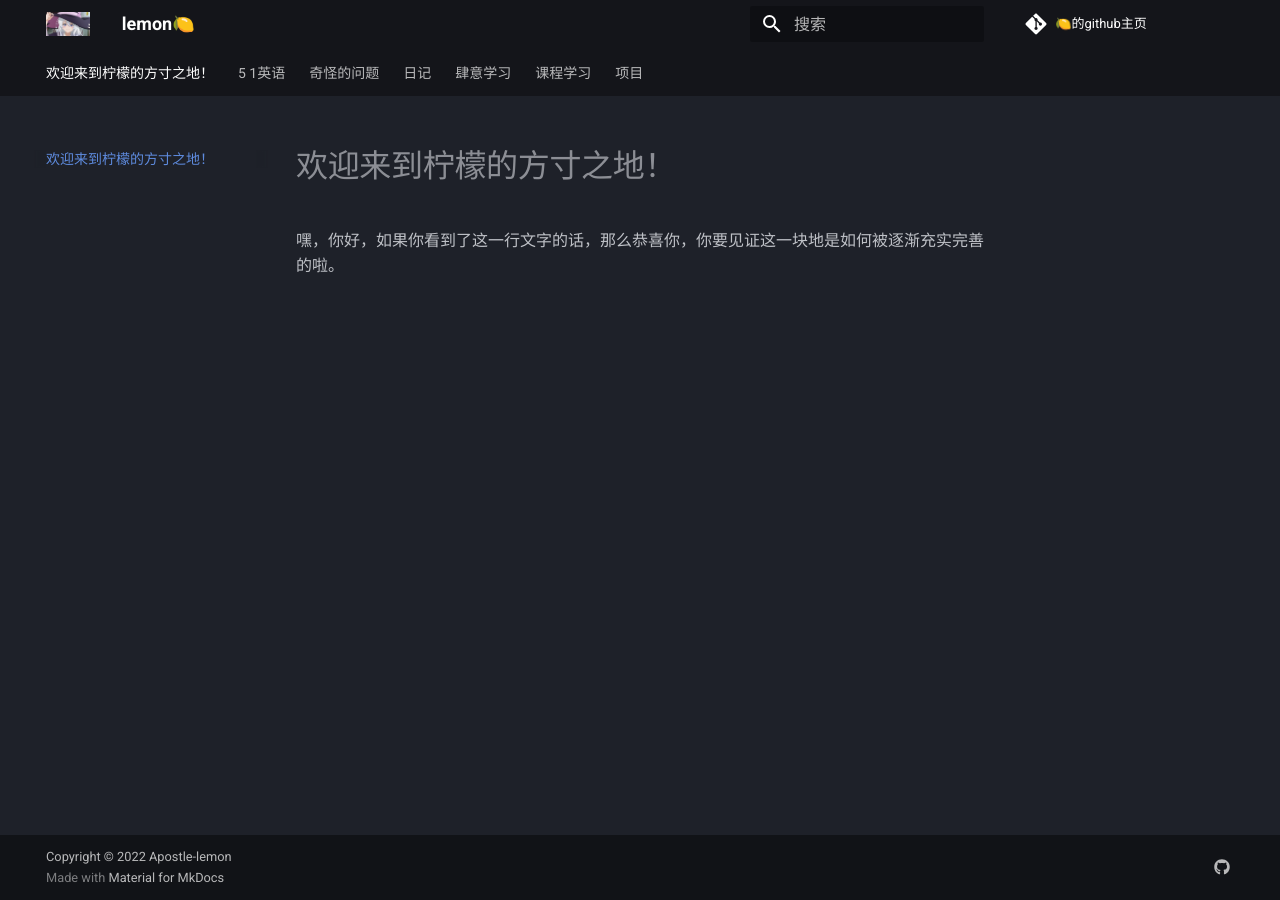
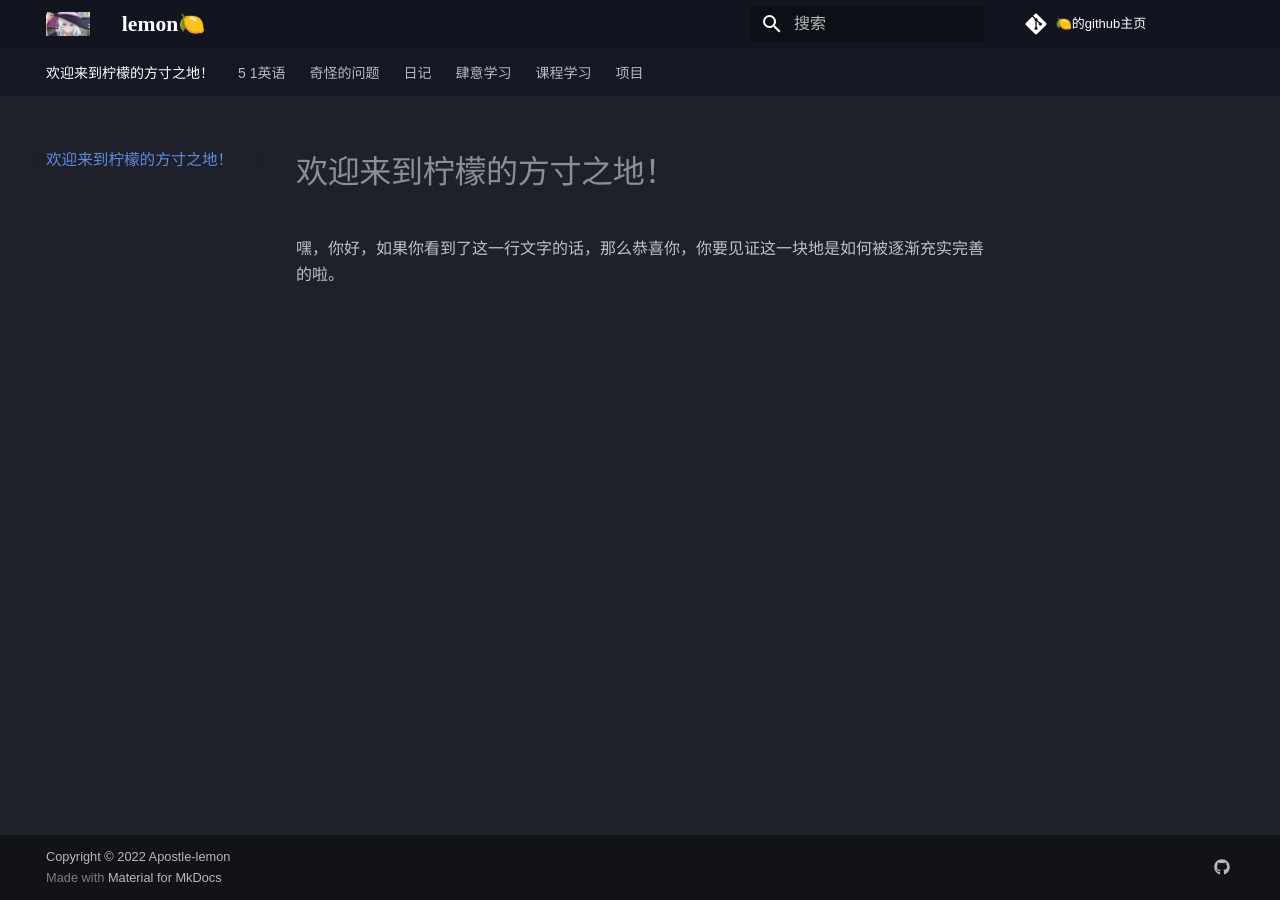
Before and after one commit to Apostle-lemon/Apostle-lemon.github.io, an MkDocs documentation site: the page built from docs/index.md, in a window 1280 px wide. Built offline with MkDocs 1.6.1 and Material for MkDocs 9.7.7, drawn with Linux system fonts in a browser that asks for light colours; some web fonts are replaced.

Commit message:
vault backup: 2022-11-03 20:40:29
Affected files:
docs/css/extra.css
mkdocs.yml

```diff
--- /dev/null
+++ b/docs/css/extra.css
@@ -0,0 +1,34 @@
+@import url('https://fonts.googleapis.com/css2?family=Share+Tech&display=swap');
+@import url('https://fonts.googleapis.com/css2?family=Noto+Serif+SC:wght@500&display=swap');
+@import url('https://fonts.googleapis.com/css2?family=Noto+Sans+SC:wght@300&display=swap');
+@import url('https://fonts.googleapis.com/css2?family=ZCOOL+XiaoWei&display=swap');
+
+.md-ellipsis, h1, .headerlink{
+    font-size: larger;
+    font-family: 'ZCOOL XiaoWei', serif;
+}
+
+body, input {
+    font-family: 'Noto Serif SC', sans-serif, -apple-system, Helvetica, Arial, sans-serif;
+}
+
+p, ul {
+    font-size: medium;
+}
+
+.md-nav__link {
+    font-size: small;
+}
+
+.md-typeset .admonition, .md-typeset details {
+    background-color: rgba(137, 144, 181, 0.201);
+    border: none;
+}
+
+[data-md-color-primary=black] .md-header {
+    background-color: #121520;
+}
+
+[data-md-color-primary=black] .md-tabs {
+    background-color: #131623c5;
+}
--- a/mkdocs.yml
+++ b/mkdocs.yml
@@ -96,3 +96,4 @@
 
 extra_css:
 - stylesheets/extra.css
+- css/extra.css
```
